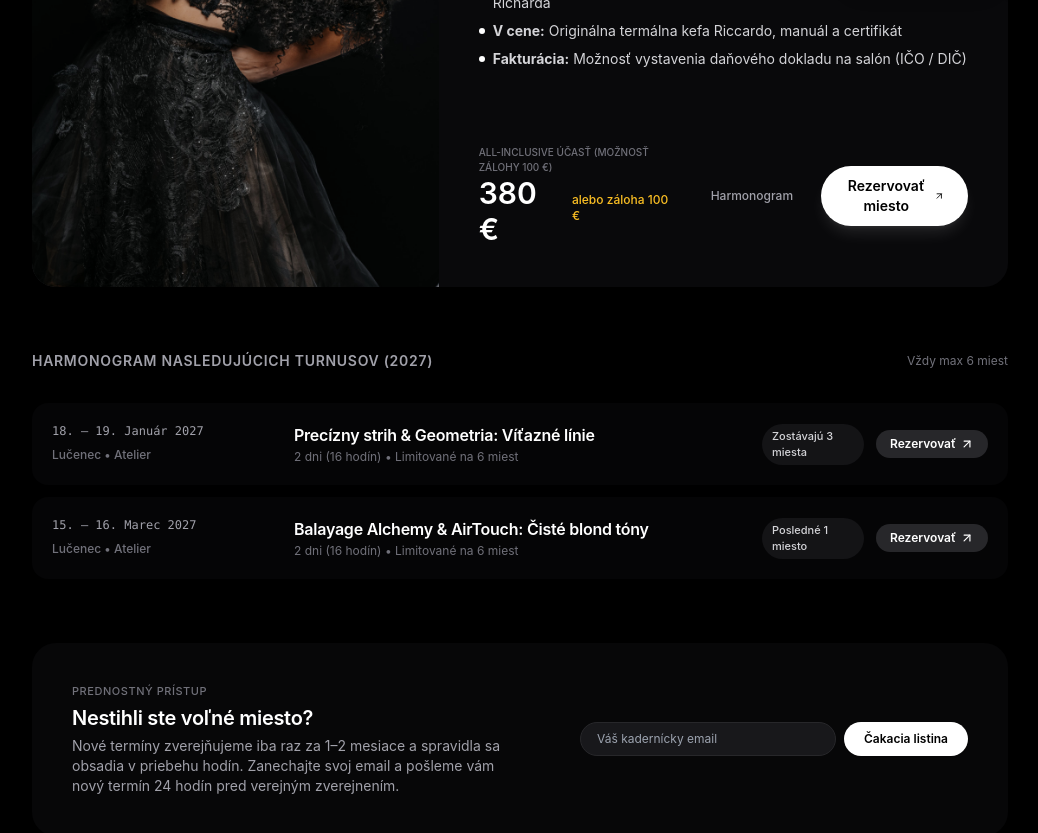
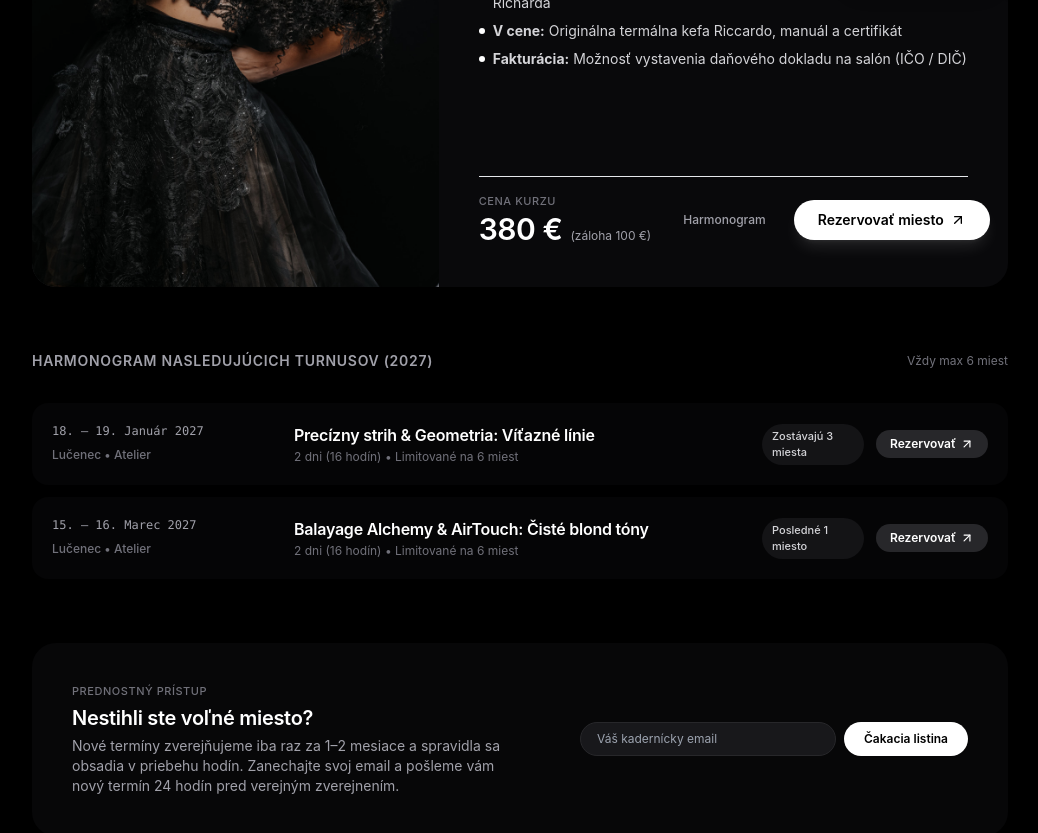
Before and after one commit to mttn214/Riccardo, a React (Vite) app: page /seminare in a window 1280 px wide. Shown: the part 800-1633 px from the top of the page, without its empty margins (120-1158 px from the left). Built offline with nearby package versions, Linux system fonts and the light colour scheme; no server answers.

Commit message:
fix(home): clean up and declutter featured seminar card price and action row

```diff
--- a/src/components/SeminarsSection.tsx
+++ b/src/components/SeminarsSection.tsx
@@ -122,32 +122,32 @@
                 </div>
 
                 {/* Price & Action row */}
-                <div className="pt-2 flex flex-col sm:flex-row items-start sm:items-center justify-between gap-4">
+                <div className="pt-4 border-t border-zinc-850/60 flex flex-col sm:flex-row items-start sm:items-center justify-between gap-4">
                   <div>
-                    <span className="text-[10px] uppercase text-zinc-500 block font-medium">
-                      All-Inclusive účasť (Možnosť zálohy 100 €)
+                    <span className="text-[11px] uppercase tracking-wider text-zinc-500 block font-medium">
+                      Cena kurzu
                     </span>
-                    <div className="flex items-baseline gap-2">
-                      <span className="text-2xl sm:text-3xl font-semibold text-white">
+                    <div className="flex items-baseline gap-2 mt-0.5">
+                      <span className="text-2xl sm:text-3xl font-semibold text-white tracking-tight whitespace-nowrap">
                         {formatPrice(featuredSeminar.tiers[0]?.priceEUR || 380, currency)}
                       </span>
-                      <span className="text-xs text-amber-400 font-medium">
-                        alebo záloha 100 €
+                      <span className="text-xs text-zinc-400 font-normal whitespace-nowrap">
+                        (záloha 100 €)
                       </span>
                     </div>
                   </div>
 
-                  <div className="flex items-center gap-3 w-full sm:w-auto">
+                  <div className="flex items-center gap-3 w-full sm:w-auto justify-end">
                     <button
                       onClick={() => onOpenDetail(featuredSeminar)}
-                      className="px-4 py-2.5 rounded-full text-xs font-medium text-zinc-400 hover:text-white transition-colors"
+                      className="px-4 py-2.5 rounded-full text-xs font-medium text-zinc-400 hover:text-white transition-colors cursor-pointer whitespace-nowrap"
                     >
                       Harmonogram
                     </button>
 
                     <button
                       onClick={() => onBookSeminar(featuredSeminar)}
-                      className="flex-grow sm:flex-grow-0 inline-flex items-center justify-center gap-1.5 px-6 py-2.5 rounded-full text-xs sm:text-sm font-semibold bg-white text-black hover:bg-zinc-200 transition-all active:scale-95 shadow-lg shadow-white/10"
+                      className="inline-flex items-center justify-center gap-1.5 px-6 py-2.5 rounded-full text-xs sm:text-sm font-semibold bg-white text-black hover:bg-zinc-200 transition-all active:scale-95 shadow-lg shadow-white/10 cursor-pointer whitespace-nowrap"
                     >
                       <span>Rezervovať miesto</span>
                       <ArrowUpRight className="w-4 h-4" />
--- a/src/pages/HomePage.tsx
+++ b/src/pages/HomePage.tsx
@@ -158,44 +158,46 @@
                     </div>
                   </div>
 
-                  <div className="pt-2 flex flex-col sm:flex-row items-start sm:items-center justify-between gap-4">
+                  <div className="pt-4 border-t border-zinc-850/60 flex flex-col sm:flex-row items-start sm:items-center justify-between gap-4">
                     <div>
-                      <span className="text-[10px] uppercase text-zinc-500 block font-medium">
-                        All-Inclusive účasť (Možnosť zálohy 100 €)
+                      <span className="text-[11px] uppercase tracking-wider text-zinc-500 block font-medium">
+                        Cena kurzu
                       </span>
-                      <div className="flex items-baseline gap-2">
-                        <span className="text-2xl sm:text-3xl font-semibold text-white">
+                      <div className="flex items-baseline gap-2 mt-0.5">
+                        <span className="text-2xl sm:text-3xl font-semibold text-white tracking-tight whitespace-nowrap">
                           {formatPrice(featuredSeminar.tiers[0]?.priceEUR || 380)}
                         </span>
-                        <span className="text-xs text-amber-400 font-medium">
-                          alebo záloha 100 €
+                        <span className="text-xs text-zinc-400 font-normal whitespace-nowrap">
+                          (záloha 100 €)
                         </span>
                       </div>
                     </div>
 
-                    <div className="flex flex-wrap items-center gap-3">
-                      <button
-                        onClick={() => setIsWaitlistOpen(true)}
-                        className="inline-flex items-center gap-1.5 px-4 py-2.5 rounded-full text-xs font-medium bg-zinc-900 hover:bg-zinc-800 text-zinc-300 hover:text-white transition-colors cursor-pointer"
-                      >
-                        <Bell className="w-3.5 h-3.5 text-amber-400" />
-                        <span>VIP Waitlist</span>
-                      </button>
-
+                    <div className="flex items-center gap-3 w-full sm:w-auto justify-end">
                       <Link
                         to="/seminare"
-                        className="px-4 py-2.5 rounded-full text-xs font-medium text-zinc-400 hover:text-white transition-colors hidden sm:inline-block"
+                        className="px-4 py-2.5 rounded-full text-xs font-medium text-zinc-400 hover:text-white transition-colors cursor-pointer whitespace-nowrap"
                       >
                         Viac informácií
                       </Link>
 
+                      {featuredSeminar.availableSeats > 0 ? (
                         <button
                           onClick={onOpenBooking}
-                        className="inline-flex items-center justify-center gap-1.5 px-6 py-2.5 rounded-full text-xs sm:text-sm font-semibold bg-white text-black hover:bg-zinc-200 transition-all active:scale-95 shadow-lg shadow-white/10 cursor-pointer"
+                          className="inline-flex items-center justify-center gap-1.5 px-6 py-2.5 rounded-full text-xs sm:text-sm font-semibold bg-white text-black hover:bg-zinc-200 transition-all active:scale-95 shadow-lg shadow-white/10 cursor-pointer whitespace-nowrap"
                         >
                           <span>Rezervovať miesto</span>
                           <ArrowUpRight className="w-4 h-4" />
                         </button>
+                      ) : (
+                        <button
+                          onClick={() => setIsWaitlistOpen(true)}
+                          className="inline-flex items-center justify-center gap-1.5 px-6 py-2.5 rounded-full text-xs sm:text-sm font-semibold bg-zinc-800 hover:bg-zinc-700 text-white transition-all cursor-pointer whitespace-nowrap"
+                        >
+                          <Bell className="w-4 h-4 text-amber-400" />
+                          <span>Zapísať sa na Waitlist</span>
+                        </button>
+                      )}
                     </div>
                   </div>
                 </div>
```
Lines whose indentation alone changed are shown as unchanged.
